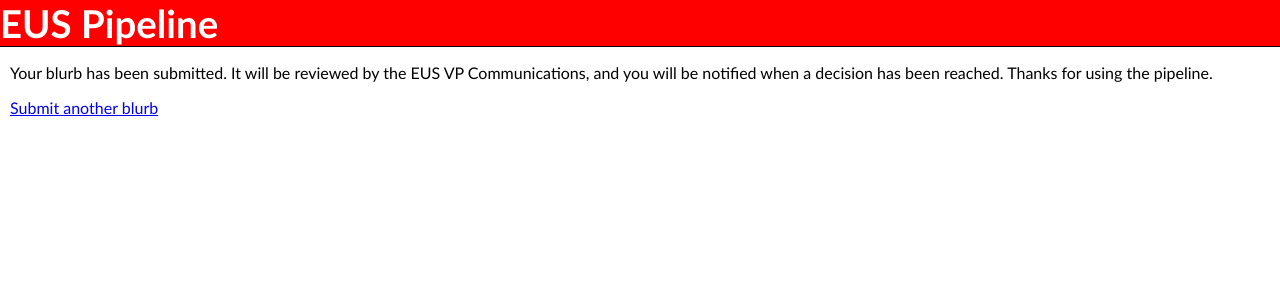
After one commit to isbadawi/eus_pipeline, a Django app: template templates/blurbs/submitted.html in a window 1280 px wide. The commit adds this page. Shown: the top 300 px of the page. Run offline with Django 3.2, Linux system fonts and the light colour scheme; the template is opened without the code that fills it, so the values that code supplies are empty.

Commit message:
messing around with appearance, +submitted page

```diff
--- a/blurbs/forms.py
+++ b/blurbs/forms.py
@@ -22,10 +22,6 @@ class BlurbForm(BetterModelForm):
               'fields': ['title', 'body', 'run_for', 'comments']
            }),
         ]
-        row_attrs = {
-            'name': {'class': 'horizontal'},
-            'email': {'class': 'horizontal'},
-        }
 
     def save(self, commit=True):
         m = super(BlurbForm, self).save(commit=False)
--- a/blurbs/models.py
+++ b/blurbs/models.py
@@ -14,7 +14,7 @@ class Blurb(models.Model):
     body = tinymce.models.HTMLField(validators=[validate_wordcount],
         help_text='At most 250 words.'
     )
-    comments = tinymce.models.HTMLField(blank=True,
+    comments = models.TextField(blank=True,
         help_text='If you have any special comments or requests, mention them here. (This will not be included in the pipeline.)'
     )
     name = models.CharField(max_length=50, blank=True)
--- a/blurbs/urls.py
+++ b/blurbs/urls.py
@@ -1,6 +1,8 @@
 from django.conf.urls.defaults import patterns, include, url
+from django.views.generic import TemplateView
 from blurbs.views import SubmitBlurbView
 
 urlpatterns = patterns('',
-    url(r'^submit/$', SubmitBlurbView.as_view()),
+    url(r'^submit/$', SubmitBlurbView.as_view(), name='submit'),
+    url(r'^submitted/$', TemplateView.as_view(template_name='blurbs/submitted.html'), name='submitted'),
 )
--- a/static/css/index.css
+++ b/static/css/index.css
@@ -14,18 +14,18 @@ html, body {
     height: auto;
     background-color: red;
     color: white;
-    border: 1px solid black;
-    text-shadow: -1px 0 black, 0 1px black, 1px 0 black, 0 -1px black;
+    border-bottom: 1px solid black;
     font-size: 1.2em;
 }
 
 #header h1 {
     margin: 0;
-    font-size: 4em;
+    font-size: 2em;
 }
 
 #body {
-    margin-top: 1px;
+    margin-left: 10px;
+    margin-top: 10px;
     clear: left;
 }
 
--- /dev/null
+++ b/templates/blurbs/submitted.html
@@ -0,0 +1,9 @@
+{% extends "base.html" %}
+
+{% block body %}
+<p>Your blurb has been submitted. It will be reviewed by the EUS VP
+Communications, and you will be notified when a decision has been reached.
+Thanks for using the pipeline.</p>
+
+<a href="{% url submit %}">Submit another blurb</a>
+{% endblock %}
```
Also changed, not shown: other parts of static/css/index.css (+12 -11 lines), templates/blurbs/submit.html (+13 -3 lines).
